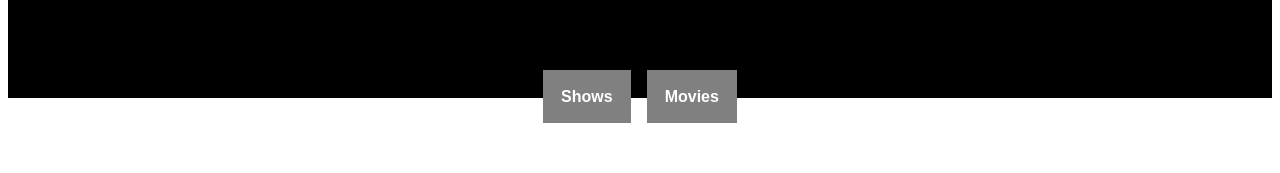
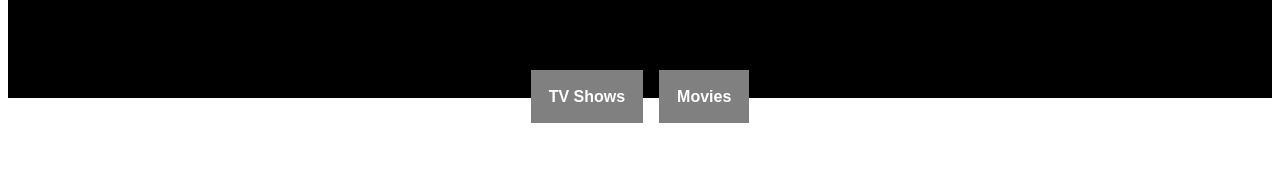
Before and after one commit to AudreyMas/Angular-MovieApp, an Angular app: page / in a window 1280 px wide. Shown: the part 310-483 px from the top of the page. Built offline with nearby package versions, Linux system fonts and the light colour scheme.

Commit message:
css - in progress

```diff
--- a/src/app/home/home.component.html
+++ b/src/app/home/home.component.html
@@ -6,10 +6,8 @@
     </div>
   </div>
   <nav>
-    <a class="btn" routerLink="/shows" routerLinkActive="active">Shows</a>
+    <a class="btn" routerLink="/shows" routerLinkActive="active">TV Shows</a>
     <a class="btn" routerLink="/movies" routerLinkActive="active">Movies</a>
   </nav>
   <router-outlet></router-outlet>
-  <!-- <app-liste-posters></app-liste-posters> -->
-
 </div>
--- a/src/app/home/home.component.scss
+++ b/src/app/home/home.component.scss
@@ -37,7 +37,4 @@ body {
       }
     }
   }
-
-  .poster-part {
-  }
 }
--- a/src/app/poster-movie/poster-movie.component.html
+++ b/src/app/poster-movie/poster-movie.component.html
@@ -1,11 +1,6 @@
-
-<div class='movie-page'>
+<div class='movie page'>
   <h3>PUPULAR MOVIES</h3>
-  <input placeholder="search bar"/>
-
-
-
-
+  <input placeholder="search bar" />
 
   <ul class="list-poster">
     <li routerLink="/movie-detail">
--- a/src/app/poster-movie/poster-movie.component.scss
+++ b/src/app/poster-movie/poster-movie.component.scss
@@ -42,6 +42,8 @@ ul {
     }
   }
 }
+
+//scroll-bar design
 /* width */
 ::-webkit-scrollbar {
   width: 10px;
--- a/src/app/tvshow-poster/tvshow-poster.component.html
+++ b/src/app/tvshow-poster/tvshow-poster.component.html
@@ -1,4 +1,4 @@
-<div class='movie-page'>
+<div class='show page'>
   <h3>TV SHOW</h3>
   <input placeholder="search bar" />
 
```
Lines whose indentation alone changed are shown as unchanged.
